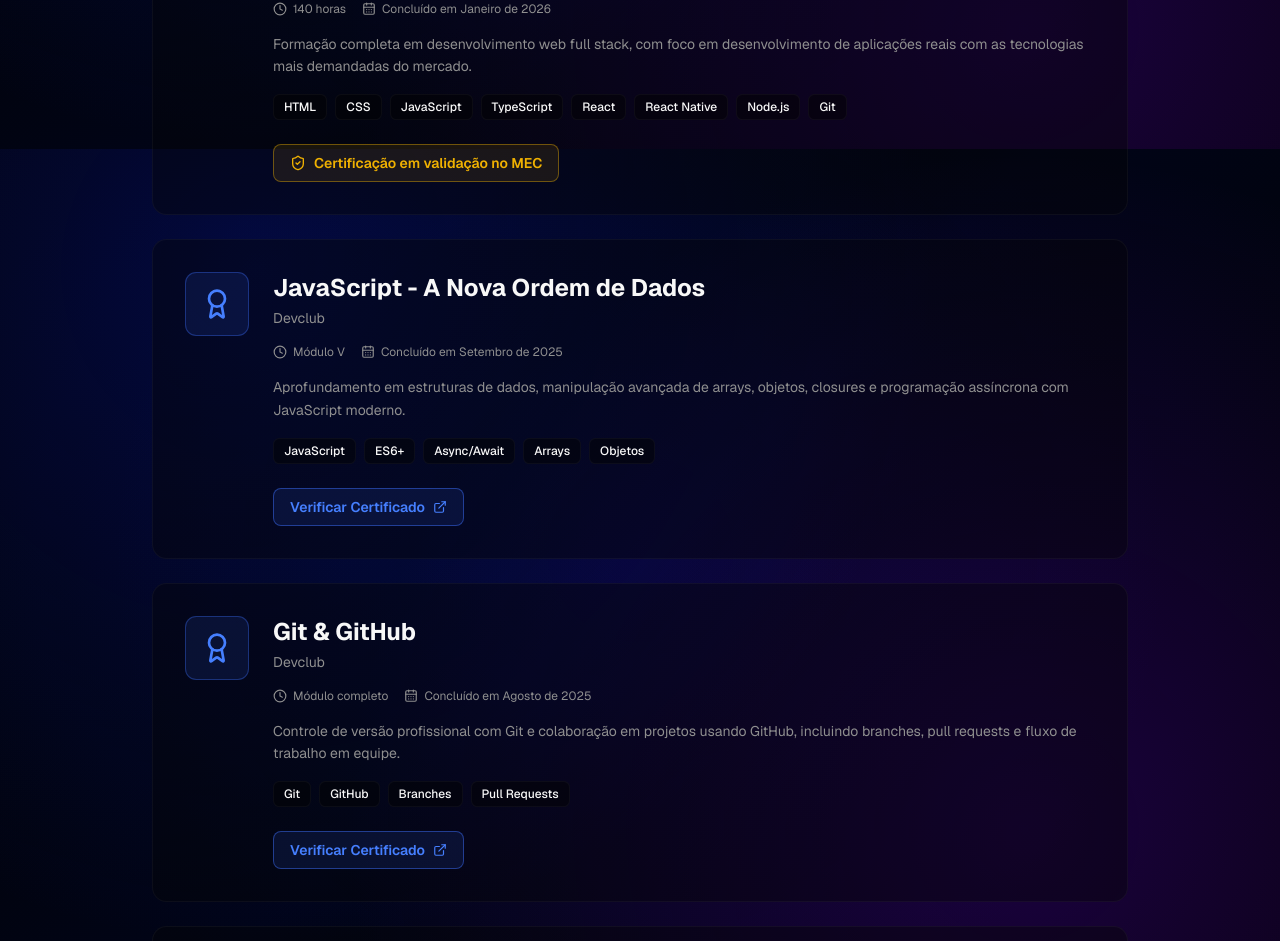
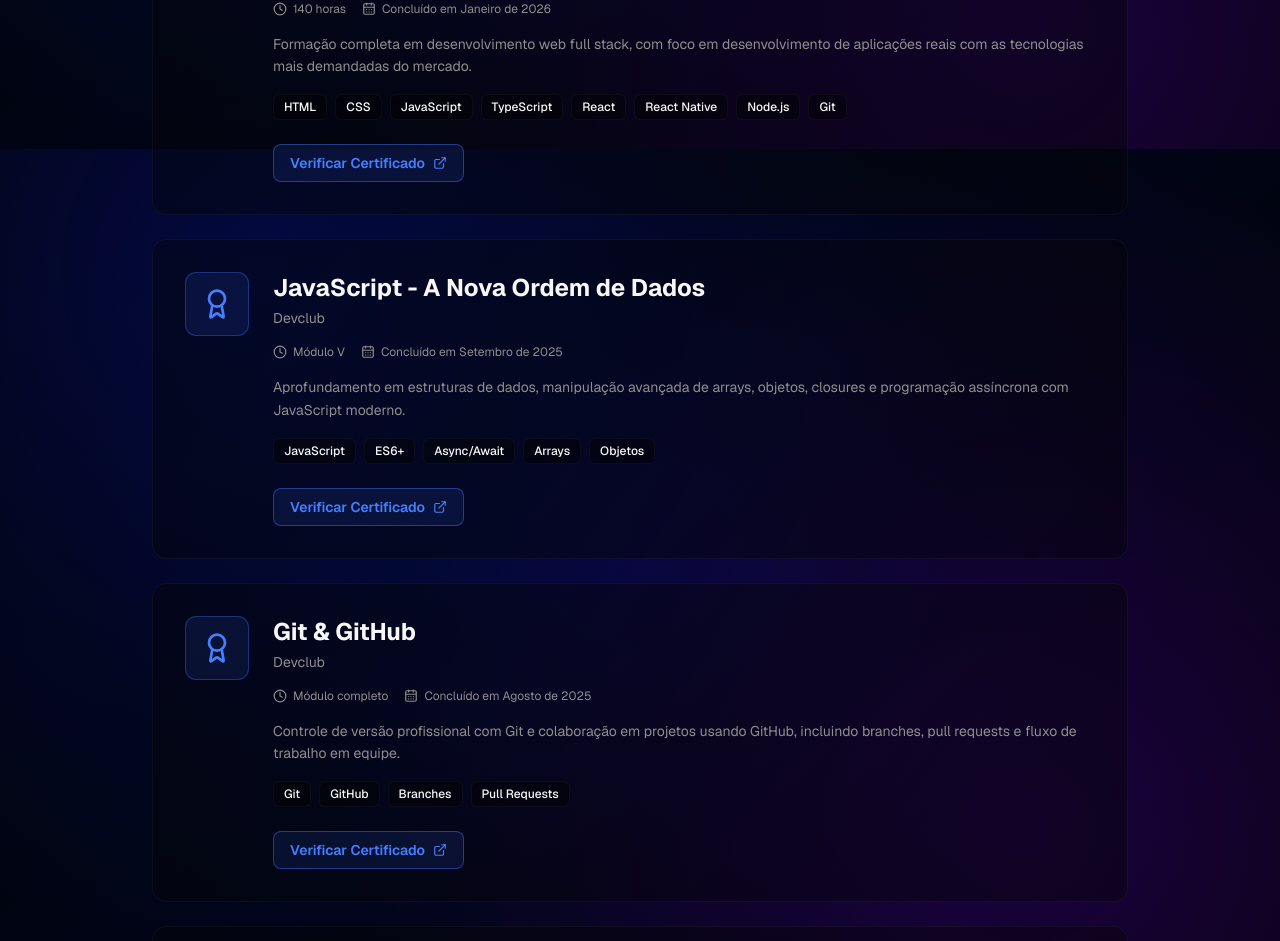
Before and after one commit to Doug1980/douglas-salazar-portfolio, a Next.js app: page / in a window 1280 px wide. Shown: the part 3051-3992 px from the top of the page. Built offline with nearby package versions, Linux system fonts and the light colour scheme.

Commit message:
feat(certifications): adiciona imagem do certificado Devclub FullStack PRO

```diff
--- a/src/components/sections/Certifications.tsx
+++ b/src/components/sections/Certifications.tsx
@@ -37,7 +37,7 @@ const CERTIFICATIONS: Certification[] = [
       "Node.js",
       "Git",
     ],
-    status: "pending_mec",
+    verifyUrl: "/certificates/devclub-fullstack-pro.png",
     featured: true,
   },
   {
```
Also changed, not shown: public/certificates/devclub-fullstack-pro.png (added), 1 other file (tests, documents, lock files or other folders).
